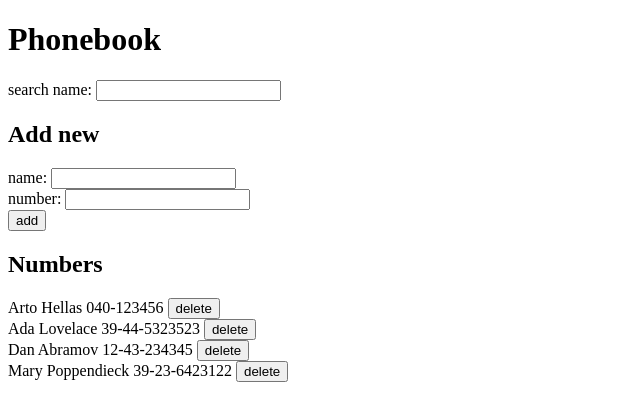
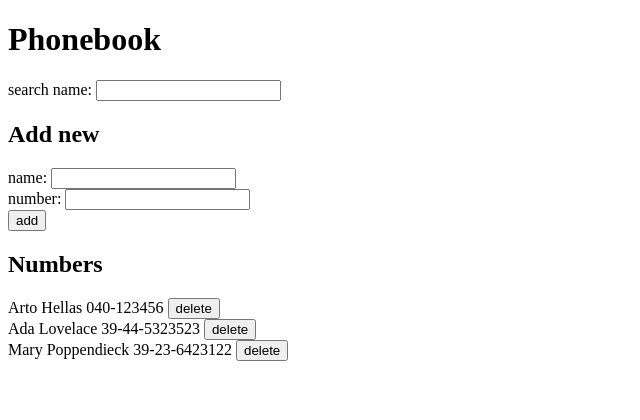
Before and after one commit to harrytang/fullstackopen, a React (Create React App) app in the folder part2/: page / in a window 1280 px wide. Shown: the top 420 px of the page, without its empty margins (0-640 px from the left). Built offline with nearby package versions, Linux system fonts and the light colour scheme; data requests are answered from the project's data file.

Commit message:
part2-17: add confirm

```diff
--- a/part2/db.json
+++ b/part2/db.json
@@ -11,11 +11,6 @@
       "id": 2
     },
     {
-      "name": "Dan Abramov",
-      "number": "12-43-234345",
-      "id": 3
-    },
-    {
       "name": "Mary Poppendieck",
       "number": "39-23-6423122",
       "id": 4
--- a/part2/src/App.js
+++ b/part2/src/App.js
@@ -55,10 +55,13 @@ const App = () => {
     };
 
     const deletePersonOf = (id)=>{
-        personService.remove(id)
-            .then(_=>{
-                setPersons(persons.filter(per=>per.id!==id));
-            })
+        if (window.confirm("Do you really want to delete this?")) {
+            personService.remove(id)
+                .then(_=>{
+                    setPersons(persons.filter(per=>per.id!==id));
+                })
+        }
+
     };
 
     // search
```
